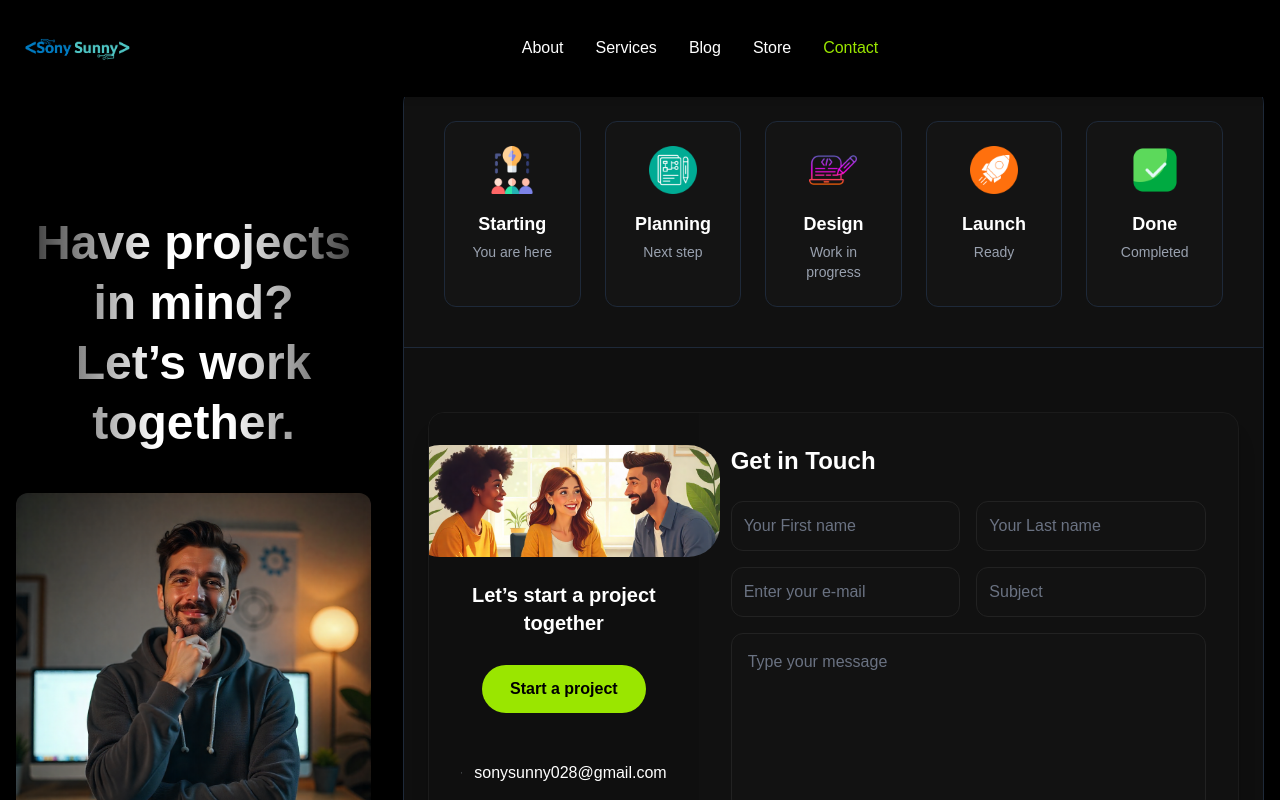
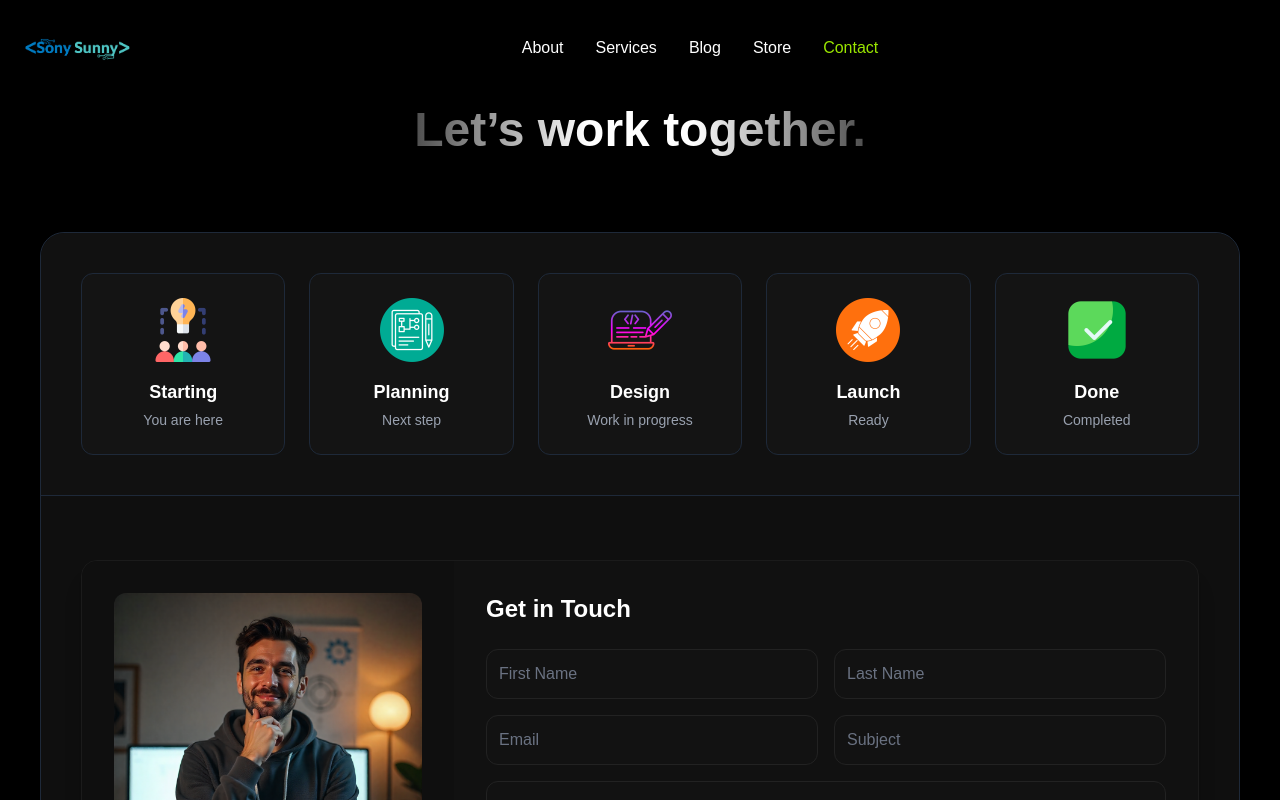
Before and after one commit to sonysunny0007/sonysunny.com_v2025, a Next.js app: page /start_project in a window 1280 px wide. Shown: the top 800 px of the page. Built offline with nearby package versions, Linux system fonts and the light colour scheme.

Commit message:
Made changes for mobile view flexibility

```diff
--- a/src/components/start_project.tsx
+++ b/src/components/start_project.tsx
@@ -5,51 +5,11 @@ import { Mail, MapPin, Phone, Send } from "lucide-react";
 import React, { useState } from "react";
 
 const blocks = [
-  {
-    icon: (
-      <div className="flex items-center justify-self-end">
-        <Image src="/starting_1.png" alt="Start Project" width={800} height={800} />
-      </div>
-    ),
-    title: "Starting",
-    tag: "You are here",
-  },
-  {
-    icon: (
-      <div className="flex items-center justify-self-end">
-        <Image src="/planning_1.png" alt="Start Project" width={800} height={800} />
-      </div>
-    ),
-    title: "Planning",
-    tag: "Next step",
-  },
-  {
-    icon: (
-      <div className="flex items-center justify-self-end">
-        <Image src="/design_1.png" alt="Start Project" width={800} height={800} />
-      </div>
-    ),
-    title: "Design",
-    tag: "Work in progress",
-  },
-  {
-    icon: (
-      <div className="flex items-center justify-self-end">
-        <Image src="/launch_1.png" alt="Start Project" width={800} height={800} />
-      </div>
-    ),
-    title: "Launch",
-    tag: "Ready",
-  },
-  {
-    icon: (
-      <div className="flex items-center justify-self-end">
-        <Image src="/done_1.png" alt="Start Project" width={800} height={800} />
-      </div>
-    ),
-    title: "Done",
-    tag: "Completed",
-  },
+  { icon: "/starting_1.png", title: "Starting", tag: "You are here" },
+  { icon: "/planning_1.png", title: "Planning", tag: "Next step" },
+  { icon: "/design_1.png", title: "Design", tag: "Work in progress" },
+  { icon: "/launch_1.png", title: "Launch", tag: "Ready" },
+  { icon: "/done_1.png", title: "Done", tag: "Completed" },
 ];
 
 export default function StartProjectPage() {
@@ -62,8 +22,10 @@ export default function StartProjectPage() {
     subscribe: false,
   });
 
-  const handleChange = (e: React.ChangeEvent<HTMLInputElement | HTMLTextAreaElement>) => {
-  const target = e.target as HTMLInputElement; // Cast to HTMLInputElement
+  const handleChange = (
+    e: React.ChangeEvent<HTMLInputElement | HTMLTextAreaElement>
+  ) => {
+    const target = e.target as HTMLInputElement;
     const { name, value, type, checked } = target;
     setFormData((prev) => ({
       ...prev,
@@ -71,15 +33,23 @@ export default function StartProjectPage() {
     }));
   };
 
-
   const handleSubmit = async (e: React.FormEvent) => {
     e.preventDefault();
+    if (!formData.firstName.trim()) return alert("Please enter your first name");
+    if (!formData.lastName.trim()) return alert("Please enter your last name");
+    if (!formData.email.trim()) return alert("Please enter your email");
+    const emailRegex = /^[^\s@]+@[^\s@]+\.[^\s@]+$/;
+    if (!emailRegex.test(formData.email)) return alert("Please enter a valid email");
+    if (!formData.subject.trim()) return alert("Please enter your subject");
+    if (!formData.message.trim()) return alert("Please enter a message");
+
     try {
-      const res = await fetch("/api/contact", {
+      const res = await fetch("/api/send-email", {
         method: "POST",
         headers: { "Content-Type": "application/json" },
         body: JSON.stringify(formData),
       });
+
       if (res.ok) {
         alert("Message sent successfully!");
         setFormData({
@@ -90,9 +60,7 @@ export default function StartProjectPage() {
           message: "",
           subscribe: false,
         });
-      } else {
-        alert("Failed to send message. Please try again.");
-      }
+      } else alert("Failed to send message. Please try again.");
     } catch (err) {
       console.error(err);
       alert("Something went wrong!");
@@ -100,11 +68,11 @@ export default function StartProjectPage() {
   };
 
   return (
-    <main className="min-h-screen bg-black flex items-center justify-center py-20">
-      <section className="flex flex-col items-center justify-center text-center py-16 px-4 bg-black">
+    <main className="min-h-screen bg-black flex flex-col items-center justify-start py-10 px-4 md:px-10">
       {/* Heading */}
+      <section className="text-center max-w-3xl mb-12">
         <h1
-          className="text-4xl md:text-5xl font-semibold leading-tight mb-10 max-w-3xl"
+          className="text-3xl sm:text-4xl md:text-5xl font-semibold leading-tight mb-6"
           style={{
             background:
               "linear-gradient(90deg, rgba(255,255,255,0.15) 0%, rgba(255,255,255,1) 40%, rgba(255,255,255,1) 60%, rgba(255,255,255,0.15) 100%)",
@@ -114,51 +82,49 @@ export default function StartProjectPage() {
         >
           Have projects in mind? <br className="hidden md:block" /> Let’s work together.
         </h1>
-
-        {/* Image */}
-        <div className="flex justify-center">
-          <img
-            src="/man_question_first.png"
-            alt="Let's work together"
-            className="rounded-xl object-cover w-[300px] md:w-[380px] lg:w-[420px] transition-transform hover:scale-105"
-          />
-        </div>
       </section>
 
-      <section className="bg-[#0f0f0f] rounded-3xl shadow-2xl border border-gray-800 max-w-7xl w-full mx-4 overflow-hidden">
-        {/* 🟢 TOP SECTION – BLOCKS */}
-        <div className="p-10 border-b border-gray-800 bg-[#111] rounded-t-3xl">
-          <div className="grid grid-cols-2 md:grid-cols-5 gap-6">
-            {blocks.map((item, index) => (
+      {/* Main Card */}
+      <section className="w-full max-w-7xl bg-[#0f0f0f] rounded-3xl border border-gray-800 overflow-hidden shadow-2xl">
+        {/* Top Section – Process Blocks */}
+        <div className="p-6 md:p-10 border-b border-gray-800 bg-[#111] rounded-t-3xl">
+          <div className="grid grid-cols-1 sm:grid-cols-2 md:grid-cols-5 gap-6">
+            {blocks.map((block, index) => (
               <div
                 key={index}
                 className="bg-[#141414] rounded-xl p-6 border border-gray-800 hover:border-lime-300 transition-colors flex flex-col items-center text-center"
               >
-                <div className="w-12 h-12 mb-4 rounded-full flex items-center justify-center text-yellow-400">
-                  {item.icon}
+                <div className="w-16 h-16 mb-4 flex items-center justify-center">
+                  <Image
+                    src={block.icon}
+                    alt={block.title}
+                    width={64}
+                    height={64}
+                    className="object-contain"
+                  />
                 </div>
-                <h3 className="text-lg font-semibold text-white mb-1">{item.title}</h3>
-                <p className="text-gray-400 text-sm">{item.tag}</p>
+                <h3 className="text-lg font-semibold text-white mb-1">{block.title}</h3>
+                <p className="text-gray-400 text-sm">{block.tag}</p>
               </div>
             ))}
           </div>
         </div>
 
-        {/* 🟣 BOTTOM SECTION – FORM */}
-        <div className="py-16 px-6">
+        {/* Bottom Section – Form */}
+        <div className="py-16 px-6 md:px-10">
           <div className="max-w-6xl mx-auto">
-            {/* Card */}
             <div className="bg-[#111] border border-[#1b1b1b] rounded-2xl overflow-hidden shadow-xl">
               <div className="grid grid-cols-1 md:grid-cols-3">
-                {/* LEFT PANEL */}
-                <div className="md:col-span-1 p-8 flex flex-col items-center text-center gap-6 bg-[#0f0f0f]">
-                  <div className="w-78 h-28 rounded-4xl overflow-hidden">
+                {/* Left Panel */}
+                <div className="md:col-span-1 p-6 md:p-8 flex flex-col items-center text-center gap-6 bg-[#0f0f0f]">
+                  {/* Image above the text */}
+                  <div className="flex justify-center w-full">
                     <Image
-                      src="/lets_work_together_1.png"
+                      src="/man_question_first.png"
                       alt="Let's work together"
-                      width={500}
-                      height={500}
-                      className="object-cover w-full h-full"
+                      width={420}
+                      height={420}
+                      className="w-full max-w-xs sm:max-w-sm md:max-w-md rounded-xl object-cover transition-transform hover:scale-105"
                     />
                   </div>
 
@@ -168,38 +134,36 @@ export default function StartProjectPage() {
 
                   <a
                     href="/start_project"
-                    className="inline-block mt-1 bg-lime-400 text-black font-semibold px-7 py-3 rounded-full hover:bg-lime-300 transition"
+                    className="mt-1 bg-lime-400 text-black font-semibold px-6 py-3 rounded-full hover:bg-lime-300 transition"
                   >
                     Start a project
                   </a>
 
                   <div className="mt-6 w-full text-left space-y-4">
                     <div className="flex items-center gap-3 text-gray-300">
-                      <Mail className="w-5 h-5 text-gray-300" />
+                      <Mail className="w-5 h-5" />
                       <span className="text-white">sonysunny028@gmail.com</span>
                     </div>
-
                     <div className="flex items-center gap-3 text-gray-300">
-                      <MapPin className="w-5 h-5 text-gray-300" />
+                      <MapPin className="w-5 h-5" />
                       <span className="text-white">Edmonton, Canada</span>
                     </div>
-
                     <div className="flex items-center gap-3 text-gray-300">
-                      <Phone className="w-5 h-5 text-gray-300" />
+                      <Phone className="w-5 h-5" />
                       <span className="text-white">+1 825 777 3605</span>
                     </div>
                   </div>
                 </div>
 
-                {/* RIGHT PANEL – FORM */}
-                <div className="md:col-span-2 p-8">
+                {/* Right Panel – Form */}
+                <div className="md:col-span-2 p-6 md:p-8">
                   <h4 className="text-2xl font-bold text-white mb-6">Get in Touch</h4>
 
                   <form className="grid grid-cols-1 md:grid-cols-2 gap-4" onSubmit={handleSubmit}>
                     <input
                       type="text"
                       name="firstName"
-                      placeholder="Your First name"
+                      placeholder="First Name"
                       value={formData.firstName}
                       onChange={handleChange}
                       className="w-full bg-[#121212] border border-[#222] rounded-xl p-3 text-gray-300 placeholder-gray-500 focus:outline-none focus:ring-2 focus:ring-lime-400"
@@ -207,7 +171,7 @@ export default function StartProjectPage() {
                     <input
                       type="text"
                       name="lastName"
-                      placeholder="Your Last name"
+                      placeholder="Last Name"
                       value={formData.lastName}
                       onChange={handleChange}
                       className="w-full bg-[#121212] border border-[#222] rounded-xl p-3 text-gray-300 placeholder-gray-500 focus:outline-none focus:ring-2 focus:ring-lime-400"
@@ -215,7 +179,7 @@ export default function StartProjectPage() {
                     <input
                       type="email"
                       name="email"
-                      placeholder="Enter your e-mail"
+                      placeholder="Email"
                       value={formData.email}
                       onChange={handleChange}
                       className="w-full bg-[#121212] border border-[#222] rounded-xl p-3 text-gray-300 placeholder-gray-500 focus:outline-none focus:ring-2 focus:ring-lime-400"
@@ -230,13 +194,13 @@ export default function StartProjectPage() {
                     />
                     <textarea
                       name="message"
-                      placeholder="Type your message"
+                      placeholder="Message"
                       rows={6}
                       value={formData.message}
                       onChange={handleChange}
                       className="md:col-span-2 w-full bg-[#121212] border border-[#222] rounded-xl p-4 text-gray-300 placeholder-gray-500 focus:outline-none focus:ring-2 focus:ring-lime-400"
                     />
-                    <div className="flex items-center gap-4 md:col-span-2 justify-between mt-2">
+                    <div className="flex flex-col sm:flex-row items-start sm:items-center gap-4 md:col-span-2 justify-between mt-2">
                       <label className="inline-flex items-center gap-2 text-gray-300">
                         <input
                           type="checkbox"
@@ -245,12 +209,12 @@ export default function StartProjectPage() {
                           onChange={handleChange}
                           className="form-checkbox h-4 w-4 rounded border-gray-600 bg-transparent text-lime-300"
                         />
-                        <span className="text-gray-300">Subscribe to our email newsletter.</span>
+                        <span className="text-gray-300">Subscribe to our newsletter.</span>
                       </label>
 
                       <button
                         type="submit"
-                        className="ml-auto bg-white text-black rounded-full px-6 py-3 font-medium hover:shadow-lg transition"
+                        className="inline-block mt-1 bg-white text-black font-semibold px-7 py-3 rounded-full hover:bg-lime-300 transition"
                       >
                         <div className="flex items-center gap-2">
                           <Send className="w-4 h-4" />
```
Lines whose indentation alone changed are shown as unchanged.
